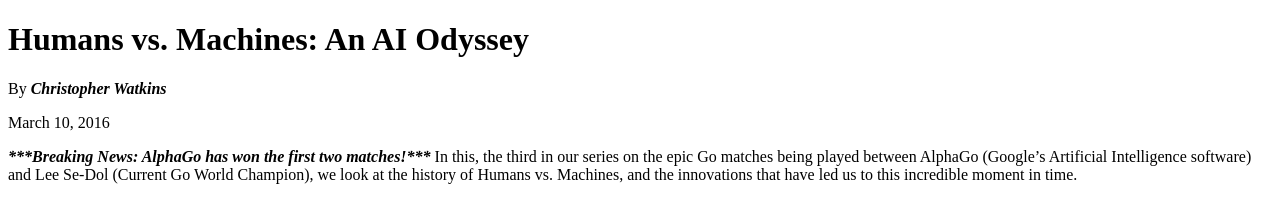
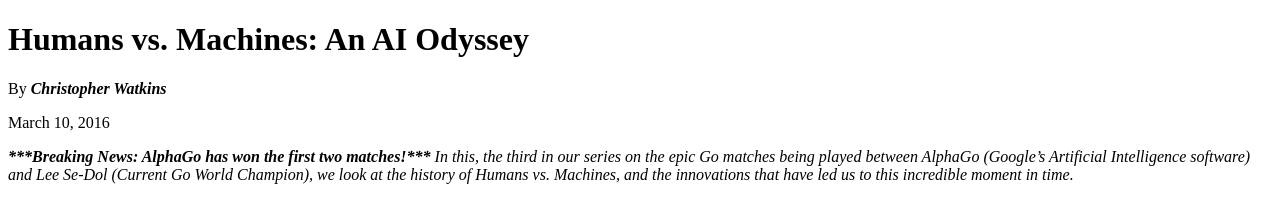
Before and after one commit to gmawji/article-to-mockup, a plain HTML site: page index.html in a window 1280 px wide. Shown: the top 198 px of the page. Drawn offline with Linux system fonts and the light colour scheme.

Commit message:
Fixed italicized parapgraph and bold text.

```diff
--- a/index.html
+++ b/index.html
@@ -13,7 +13,7 @@
 
   <p>March 10, 2016</p>
 
-  <p><strong><em>***Breaking News: AlphaGo has won the first two matches!***</em></strong> In this, the third in our series on the epic Go matches being played between AlphaGo (Google’s Artificial Intelligence software) and Lee Se-Dol (Current Go World Champion), we look at the history of Humans vs. Machines, and the innovations that have led us to this incredible moment in time.</p>
+  <p><em><strong>***Breaking News: AlphaGo has won the first two matches!***</strong> In this, the third in our series on the epic Go matches being played between AlphaGo (Google’s Artificial Intelligence software) and Lee Se-Dol (Current Go World Champion), we look at the history of Humans vs. Machines, and the innovations that have led us to this incredible moment in time.</p></em>
 
   <img src="http://i2.wp.com/blog.udacity.com/wp-content/uploads/2016/03/56df2490a351d802222160.gif" alt="Go">
 
```
